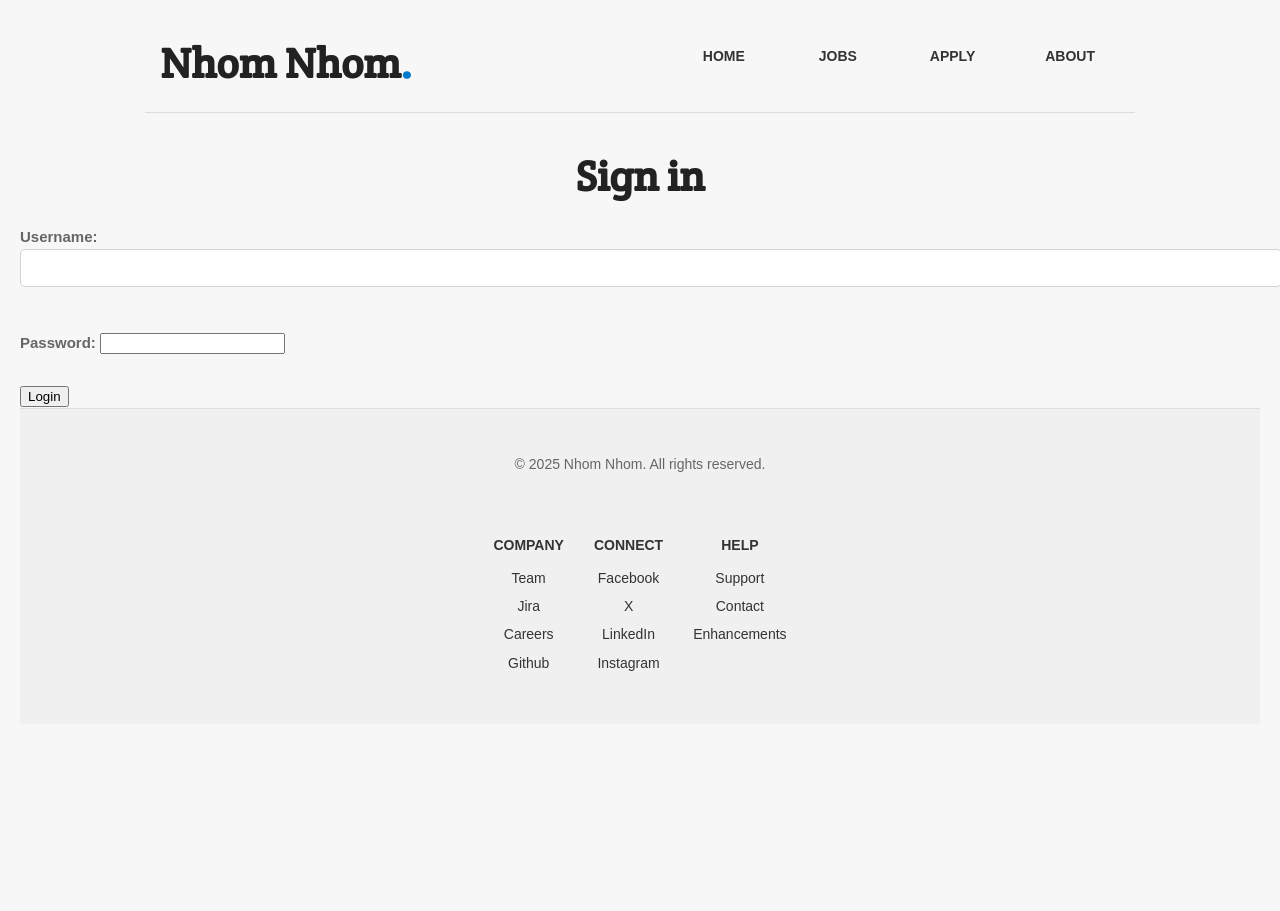
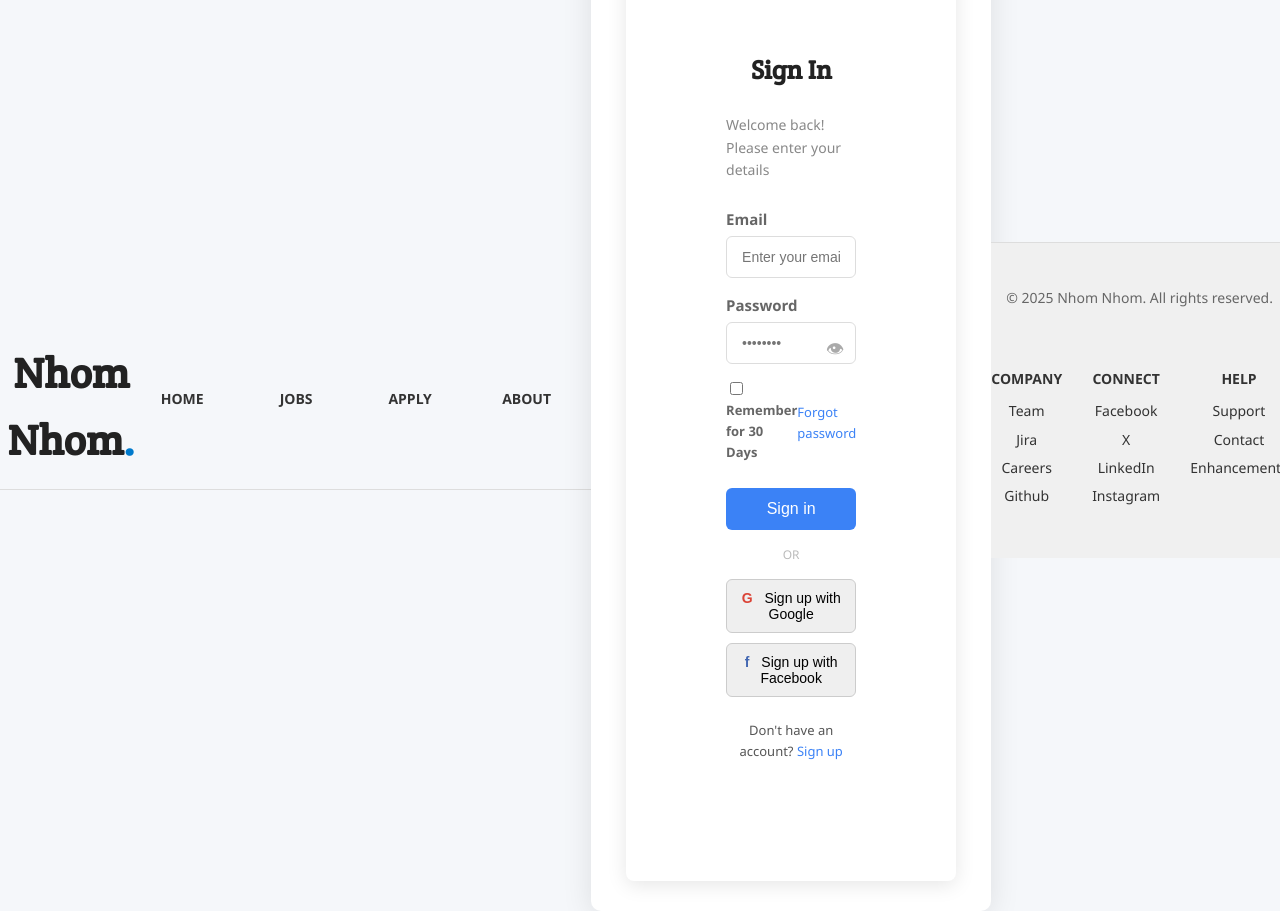
Before and after one commit to 105730519/Project-part-2, a PHP site: page /login.php in a window 1280 px wide. Before the commit the page ends 671 px from the top, so only its background shows below. Run offline with PHP 8.4, Linux system fonts and the light colour scheme.

Commit message:
Update for login, process_login and logout.php
- In login.php: I define section for style with CSS in style.css
- In logout: I added my code for logout
- In process.php: I add more code for process login
- And I also style the login page with CSS in styles.css file

```diff
--- a/login.php
+++ b/login.php
@@ -4,14 +4,14 @@ include("menu.inc");
 require("settings.php");
 
 
-// Database connection
+// Database connection, if connection fails, display error and stop execution
 $conn = @mysqli_connect($host, $user, $pwd, $sql_db);
 if (!$conn) {
     echo "<p>Database connection failed: " . mysqli_connect_error() . "</p>";
     exit();
 }
 
-
+// Handle login
 if ($_SERVER["REQUEST_METHOD"] == "POST") {
     $username = $_POST['username'];
     $password = $_POST['password'];
@@ -29,6 +29,7 @@ if ($_SERVER["REQUEST_METHOD"] == "POST") {
         echo "Invalid login credentials.";
     }
 }
+// HTML Login
 ?>
 <!DOCTYPE html>
 <html lang="en">
@@ -38,14 +39,37 @@ if ($_SERVER["REQUEST_METHOD"] == "POST") {
     <title>Document</title>
 </head>
 <body>
-    <div id="login">
-        <h1>Sign in</h1>
-      <form method="POST">
-        <label>Username: <input type="text" name="username" required></label><br>
-        <label>Password: <input type="password" name="password" required></label><br>
-        <input type="submit" value="Login">
-      </form>
+<div class="container">
+  <form class="form" method="POST">
+    <h1 class="title">Sign In</h1>
+    <p class="subtitle">Welcome back! Please enter your details</p>
+
+    <label>Email</label>
+    <input type="text" name="username" placeholder="Enter your email" required>
+
+    <label>Password</label>
+    <div class="password-wrapper">
+      <input type="password" name="password" placeholder="••••••••" required>
+      <span class="toggle">&#128065;</span>
     </div>
+
+    <div class="options">
+      <label><input type="checkbox"> Remember for 30 Days</label>
+      <a href="#">Forgot password</a>
+    </div>
+
+    <input type="submit" value="Sign in" class="btn-primary">
+
+    <div class="or">OR</div>
+
+    <div class="social-buttons">
+      <button type="button" class="google">Sign up with Google</button>
+      <button type="button" class="facebook">Sign up with Facebook</button>
+    </div>
+
+    <p class="signup-text">Don't have an account? <a href="#">Sign up</a></p>
+  </form>
+</div>
 </body>
 </html>
 
--- a/styles/styles.css
+++ b/styles/styles.css
@@ -740,3 +740,131 @@ dd {
         width: 150px;
     }
 }
+
+/* Author: Nguyen Gia Bao Pham
+purpose: CSS for login page */
+
+
+  body {
+    background: #f5f7fa;
+    font-family: 'Segoe UI', sans-serif;
+    display: flex;
+    justify-content: center;
+    align-items: center;
+    height: 100vh;
+  }
+
+  .container {
+    background: #fff;
+    padding: 30px 35px;
+    border-radius: 10px;
+    box-shadow: 0px 5px 30px rgba(0, 0, 0, 0.1);
+    width: 380px;
+  }
+
+  .form {
+    display: flex;
+    flex-direction: column;
+  }
+
+  .title {
+    font-size: 26px;
+    font-weight: 600;
+    margin-bottom: 10px;
+  }
+
+  .subtitle {
+    font-size: 14px;
+    color: #888;
+    margin-bottom: 25px;
+  }
+
+  input[type="text"],
+  input[type="password"] {
+    padding: 12px 15px;
+    border-radius: 6px;
+    border: 1px solid #ddd;
+    margin-bottom: 15px;
+    font-size: 14px;
+    width: 100%;
+    box-sizing: border-box;
+  }
+
+  .password-wrapper {
+    position: relative;
+  }
+
+  .password-wrapper .toggle {
+    position: absolute;
+    right: 12px;
+    top: 12px;
+    cursor: pointer;
+    font-size: 18px;
+    color: #aaa;
+  }
+
+  .options {
+    display: flex;
+    justify-content: space-between;
+    align-items: center;
+    font-size: 13px;
+    margin-bottom: 20px;
+  }
+
+  .options a {
+    color: #3b82f6;
+    text-decoration: none;
+  }
+
+  .btn-primary {
+    background: #3b82f6;
+    color: #fff;
+    border: none;
+    padding: 12px;
+    border-radius: 6px;
+    cursor: pointer;
+    font-size: 16px;
+    margin-bottom: 15px;
+  }
+
+  .or {
+    text-align: center;
+    font-size: 12px;
+    color: #bbb;
+    margin-bottom: 15px;
+  }
+
+  .social-buttons button {
+    width: 100%;
+    padding: 10px;
+    margin-bottom: 10px;
+    font-size: 14px;
+    border-radius: 6px;
+    border: 1px solid #ccc;
+    cursor: pointer;
+  }
+
+  .google::before {
+    content: "G ";
+    font-weight: bold;
+    margin-right: 8px;
+    color: #db4437;
+  }
+
+  .facebook::before {
+    content: "f ";
+    font-weight: bold;
+    margin-right: 8px;
+    color: #4267B2;
+  }
+
+  .signup-text {
+    text-align: center;
+    font-size: 13px;
+    color: #555;
+  }
+
+  .signup-text a {
+    color: #3b82f6;
+    text-decoration: none;
+  }
```
Also changed, not shown: logout.php (+8 -0 lines), process_login.php (+31 -2 lines).
